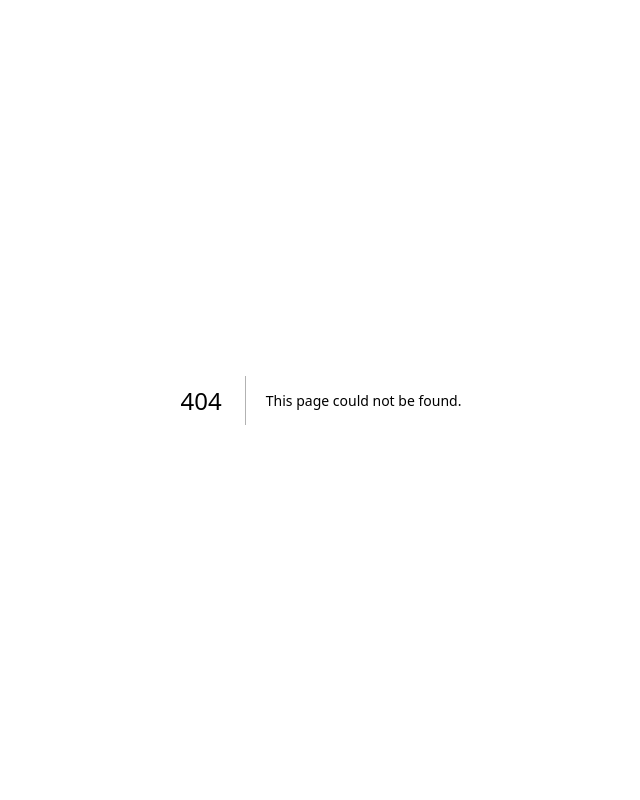
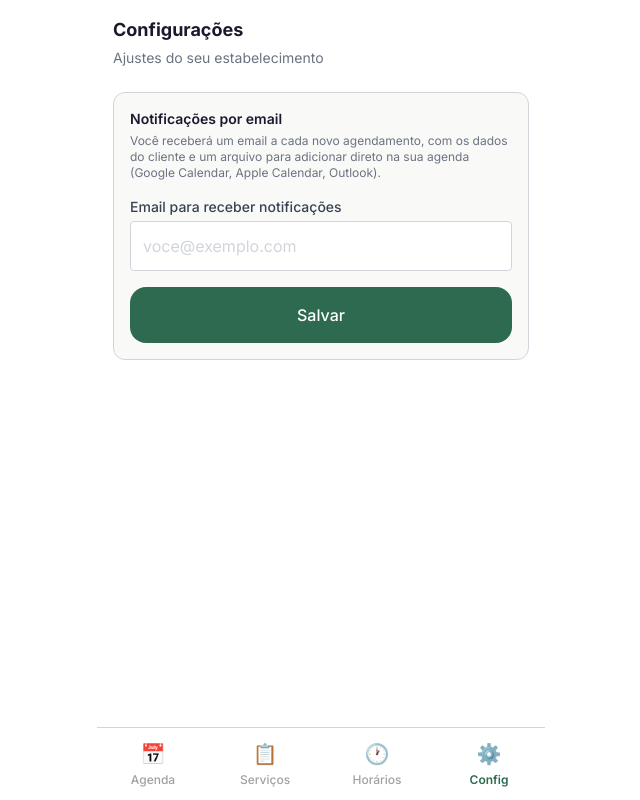
Before and after one commit to RafaelClaro/sloty, a Next.js app: page /admin/config in a window 1280 px wide. Before the commit this address had no page. Shown: the whole page, without its empty margins (319-959 px from the left). Built offline with nearby package versions, Linux system fonts and the light colour scheme; no server answers; the database is empty; sample sign-in values are in the browser's storage.

Commit message:
feat: add admin config page for notifyEmail
- New /admin/config page with email notification settings
- Add Config tab to bottom nav

Co-Authored-By: Claude Sonnet 4.6 <noreply@anthropic.com>

```diff
--- a/app/admin/(protected)/BottomNav.tsx
+++ b/app/admin/(protected)/BottomNav.tsx
@@ -7,6 +7,7 @@ const items = [
   { href: "/admin/agenda", label: "Agenda", icon: "📅" },
   { href: "/admin/servicos", label: "Serviços", icon: "📋" },
   { href: "/admin/horarios", label: "Horários", icon: "🕐" },
+  { href: "/admin/config", label: "Config", icon: "⚙️" },
 ]
 
 export function BottomNav() {
--- /dev/null
+++ b/app/admin/(protected)/config/page.tsx
@@ -0,0 +1,81 @@
+"use client"
+
+import { useEffect, useState } from "react"
+import { Button } from "@/components/ui/Button"
+import { Input } from "@/components/ui/Input"
+
+export default function ConfigPage() {
+  const [notifyEmail, setNotifyEmail] = useState("")
+  const [loading, setLoading] = useState(true)
+  const [saving, setSaving] = useState(false)
+  const [saved, setSaved] = useState(false)
+  const [error, setError] = useState("")
+
+  useEffect(() => {
+    fetch("/api/admin/establishment")
+      .then((r) => r.json())
+      .then((data) => {
+        setNotifyEmail(data.establishment?.notifyEmail ?? "")
+      })
+      .finally(() => setLoading(false))
+  }, [])
+
+  const handleSave = async () => {
+    setError("")
+    if (notifyEmail && !/^[^\s@]+@[^\s@]+\.[^\s@]+$/.test(notifyEmail)) {
+      setError("Informe um email válido")
+      return
+    }
+    setSaving(true)
+    await fetch("/api/admin/establishment", {
+      method: "PATCH",
+      headers: { "Content-Type": "application/json" },
+      body: JSON.stringify({ notifyEmail: notifyEmail || null }),
+    })
+    setSaving(false)
+    setSaved(true)
+    setTimeout(() => setSaved(false), 2000)
+  }
+
+  return (
+    <div className="p-4 flex flex-col gap-6">
+      <div>
+        <h1 className="text-lg font-bold text-neutral-900">Configurações</h1>
+        <p className="text-sm text-neutral-500 mt-1">Ajustes do seu estabelecimento</p>
+      </div>
+
+      <div className="bg-neutral-100 border border-neutral-300 rounded-md p-4 flex flex-col gap-4">
+        <div>
+          <p className="text-sm font-semibold text-neutral-900">Notificações por email</p>
+          <p className="text-xs text-neutral-500 mt-1">
+            Você receberá um email a cada novo agendamento, com os dados do cliente e um arquivo
+            para adicionar direto na sua agenda (Google Calendar, Apple Calendar, Outlook).
+          </p>
+        </div>
+
+        {loading ? (
+          <div className="h-10 rounded-md bg-neutral-200 animate-pulse" />
+        ) : (
+          <Input
+            label="Email para receber notificações"
+            type="email"
+            value={notifyEmail}
+            onChange={(e) => setNotifyEmail(e.target.value)}
+            placeholder="voce@exemplo.com"
+            error={error}
+          />
+        )}
+
+        {notifyEmail && !error && (
+          <p className="text-xs text-neutral-500">
+            Deixe em branco para desativar as notificações.
+          </p>
+        )}
+
+        <Button variant="primary" size="lg" loading={saving} onClick={handleSave}>
+          {saved ? "✓ Salvo!" : "Salvar"}
+        </Button>
+      </div>
+    </div>
+  )
+}
```
